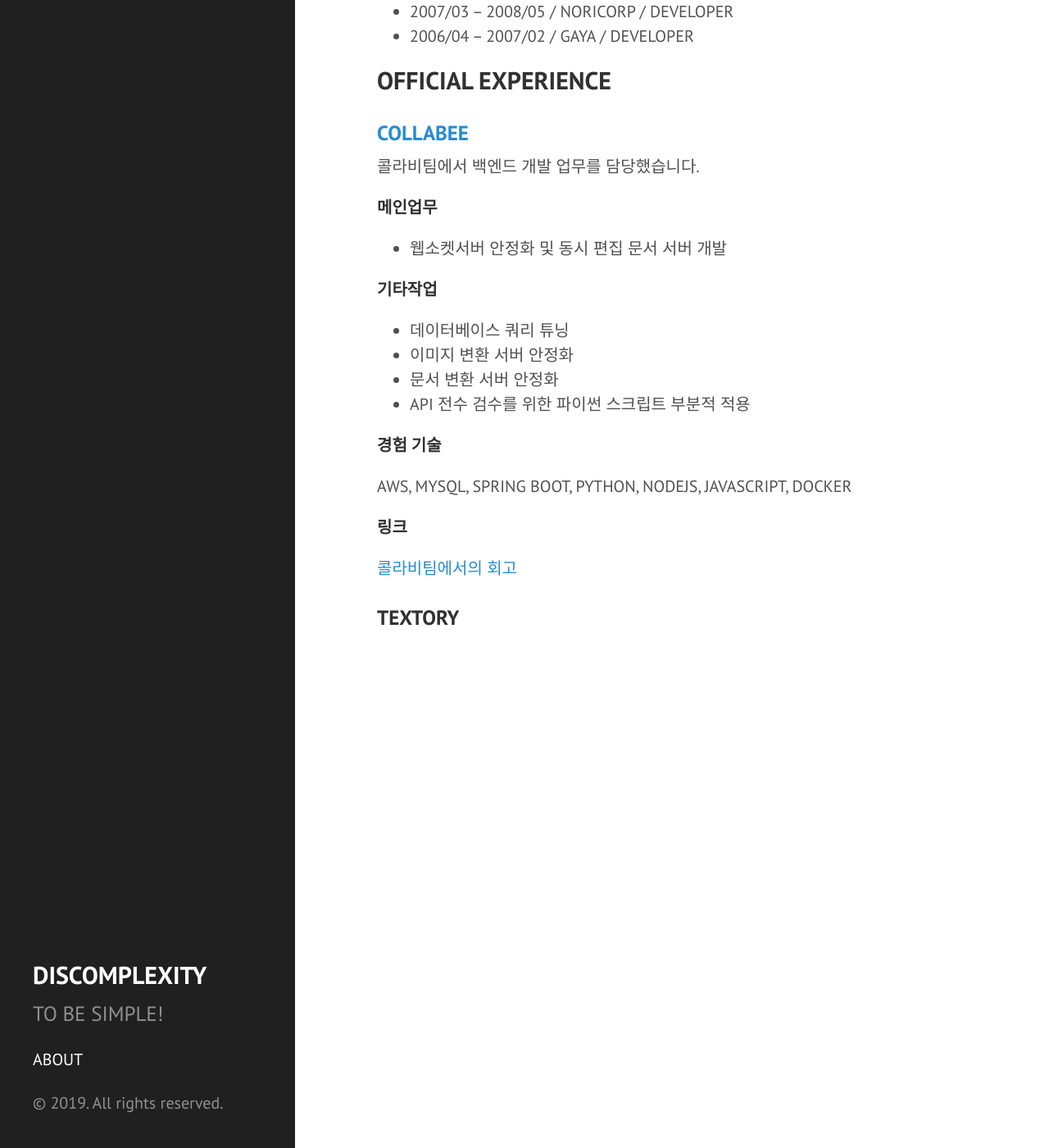
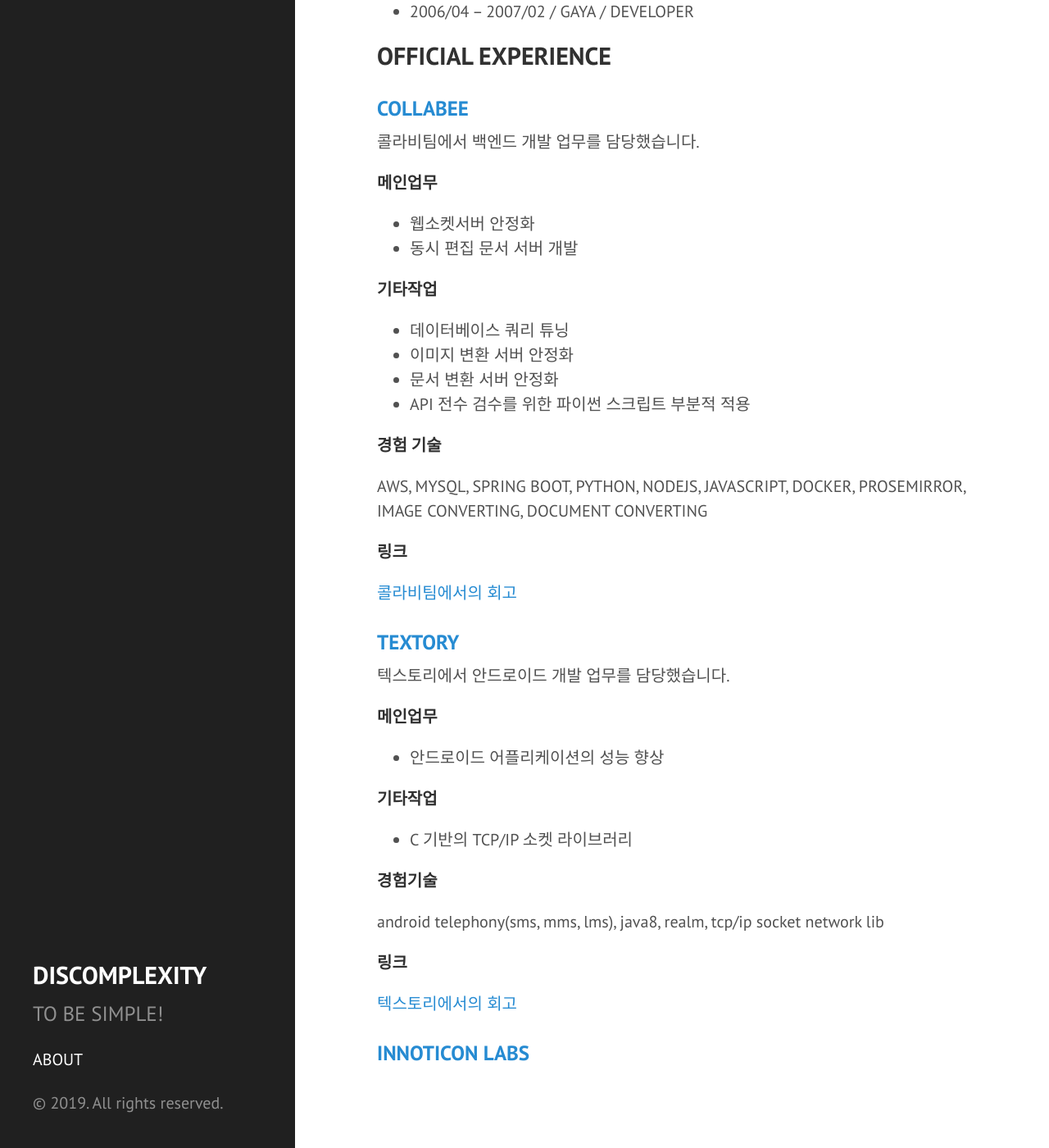
Before and after one commit to iticworld/iticworld.github.io, a Jekyll site: the page built from about.md, in a window 1280 px wide and 1400 px high, scrolled down 1172 px. Shown: the whole window at 82% size. Built offline with Jekyll 4.4.1, drawn with Linux system fonts in a browser that asks for light colours; some of the changed text lies outside the part shown.

Commit message:
Update Textory

```diff
--- a/about.md
+++ b/about.md
@@ -52,7 +51,8 @@ python, apache kafka, firebase, mysql, opencv, opengl, emscripten
 
 __메인업무__
 
-- 웹소켓서버 안정화 및 동시 편집 문서 서버 개발
+- 웹소켓서버 안정화
+- 동시 편집 문서 서버 개발
 
 __기타작업__
 
@@ -63,12 +63,30 @@ __기타작업__
 
 __경험 기술__
 
-AWS, MYSQL, SPRING BOOT, PYTHON, NODEJS, JAVASCRIPT, DOCKER
+AWS, MYSQL, SPRING BOOT, PYTHON, NODEJS, JAVASCRIPT, DOCKER, PROSEMIRROR, IMAGE CONVERTING, DOCUMENT CONVERTING
 
 __링크__
 
 [콜라비팀에서의 회고](/review/collabee/)
 
+### <a name="textory">TEXTORY</a>
 
+텍스토리에서 안드로이드 개발 업무를 담당했습니다.
 
-### TEXTORY
+__메인업무__
+
+- 안드로이드 어플리케이션의 성능 향상
+
+__기타작업__
+
+- C 기반의 TCP/IP 소켓 라이브러리
+
+__경험기술__
+
+android telephony(sms, mms, lms), java8, realm, tcp/ip socket network lib
+
+__링크__
+
+[텍스토리에서의 회고](/review/textory)
+
+### <a name="innoticon">INNOTICON LABS</a>
```
Also changed, not shown: other parts of about.md (+2 -3 lines), review/textory.md (added, +51 -0 lines).
